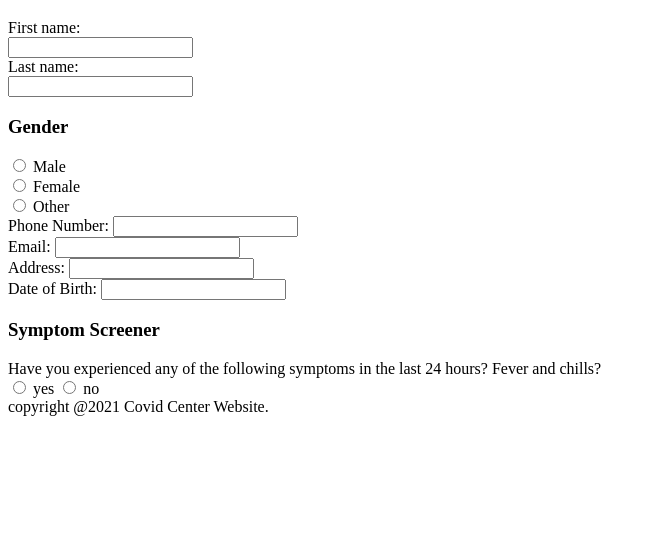
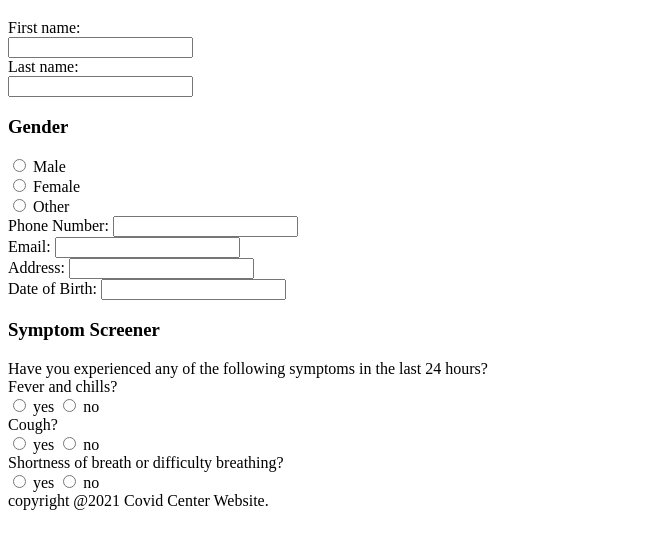
Before and after one commit to isaiahhaley0/webapp_spring2021_covid_center, a plain HTML site: page index.html in a window 1280 px wide. Shown: the part 61-610 px from the top of the page, without its empty margins (0-656 px from the left). Drawn offline with Linux system fonts and the light colour scheme.

Commit message:
Update index.html

```diff
--- a/index.html
+++ b/index.html
@@ -31,12 +31,22 @@
 				<label for = "dob">Date of Birth:</label>
 				<input type = "text" id = "dob" name = "dob"><br>
 				<h1>Symptom Screener</h1>
-				<label>Have you experienced any of the following symptoms in the last 24 hours?</label>
-				<label>Fever and chills?</label><br>
+				<label>Have you experienced any of the following symptoms in the last 24 hours?</label><br>
+				<label for = "fever">Fever and chills?</label><br>
 				<input type = "radio" id = "fcYes" name = "fever" value = "yes">
-				<label for "fcYes">yes</label>
+				<label for ="fcYes">yes</label>
 				<input type = "radio" id = "fcNo" name = "fever" value = "no">
-				<label for "fcNo">no</label>
+				<label for ="fcNo">no</label><br>
+				<label for = "cough">Cough?</label><br>
+				<input type = "radio" id = "coughYes" name = "cough" value = "yes">
+				<label for ="coughYes">yes</label>
+				<input type = "radio" id = "coughNo" name = "cough" value = "no">
+				<label for ="coughNo">no</label><br>
+				<label for = "breath">Shortness of breath or difficulty breathing?</label><br>
+				<input type = "radio" id = "breathYes" name = "breath" value = "yes">
+				<label for ="breathYes">yes</label>
+				<input type = "radio" id = "breathNo" name = "breath" value = "no">
+				<label for ="breathNo">no</label><br>
 			</form>
 		</article>
 	</section>
```
